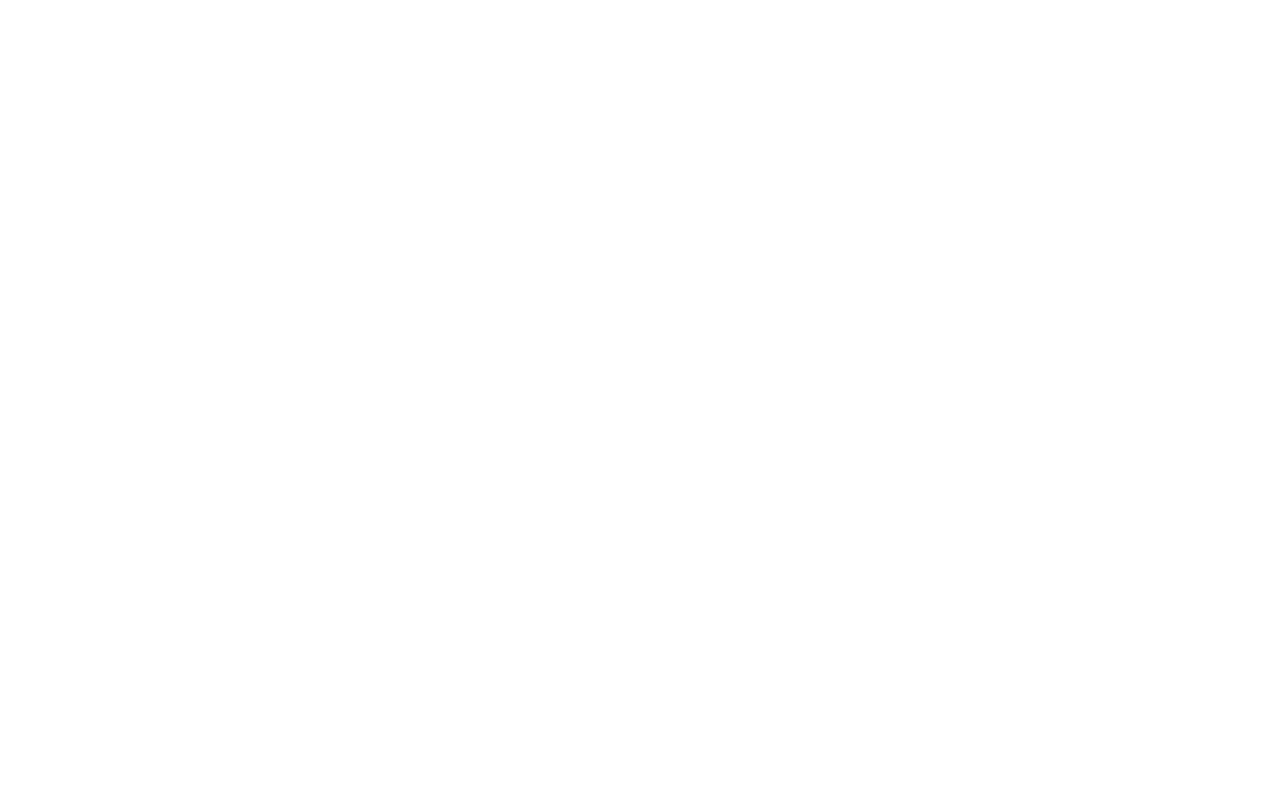
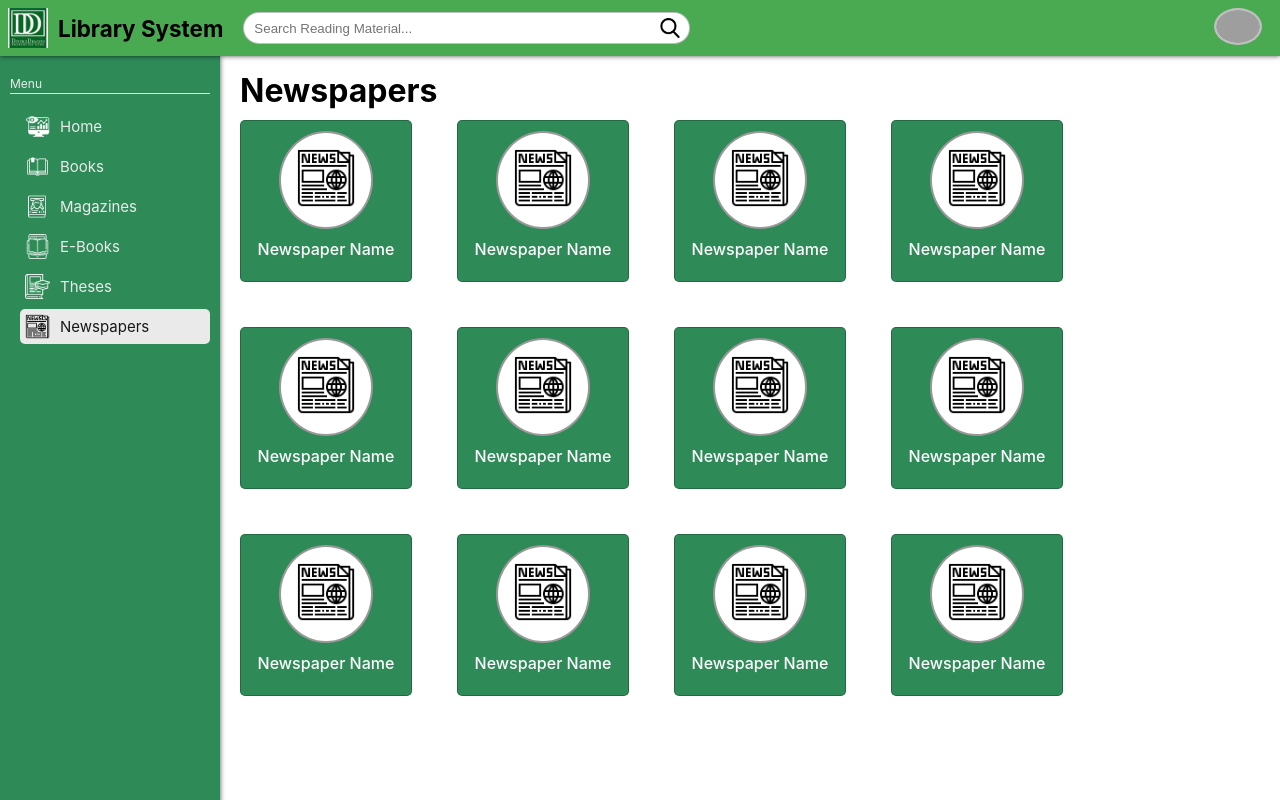
Before and after one commit to marcuelo1/library-fe, a React (Create React App) app: page /newspapers in a window 1280 px wide. Before the commit this address had no page. Built offline with nearby package versions, Linux system fonts and the light colour scheme; grey boxes are pictures that could not be loaded.

Commit message:
added ebooks, theses, and newspapers pages

```diff
--- a/src/App.jsx
+++ b/src/App.jsx
@@ -24,6 +24,9 @@
 import HomeIndexView from './app/features/public/home/views/homeIndexView';
 import BooksIndexView from './app/features/public/books/views/booksIndexView';
 import MagazinesIndexView from './app/features/public/magazines/views/magazinesIndexView';
+import EbooksIndexView from './app/features/public/ebooks/views/ebooksIndexView';
+import ThesesIndexView from './app/features/public/theses/views/thesesIndexView';
+import NewspapersIndexView from './app/features/public/newspapers/views/newspapersIndexView';
 
 const tabs = [
   {
@@ -51,14 +54,14 @@
     inactiveTabIcon: EbookIconWhite
   },
   {
-    urlName: "thesis",
-    tabName: "Thesis",
+    urlName: "theses",
+    tabName: "Theses",
     activeTabIcon: ThesisIcon,
     inactiveTabIcon: ThesisIconWhite
   },
   {
-    urlName: "newspaper",
-    tabName: "Newspaper",
+    urlName: "newspapers",
+    tabName: "Newspapers",
     activeTabIcon: NewspaperIcon,
     inactiveTabIcon: NewspaperIconWhite
   }
@@ -76,6 +79,9 @@
             <Route path="" element={<HomeIndexView />} />
             <Route path="books" element={<BooksIndexView />} />
             <Route path="magazines" element={<MagazinesIndexView />} />
+            <Route path="ebooks" element={<EbooksIndexView />} />
+            <Route path="theses" element={<ThesesIndexView />} />
+            <Route path="newspapers" element={<NewspapersIndexView />} />
           </Route>
         </Routes>
       </div>
--- /dev/null
+++ b/src/app/features/public/ebooks/stylesheets/index.scss
@@ -0,0 +1,14 @@
+#ebooks-index-view {
+  .reading-materials {
+    list-style-type: none;
+    margin: 0;
+    padding: 0;
+    overflow: hidden;
+
+    li {
+      float: left;
+      margin-right: 45px;
+      margin-bottom: 45px;
+    }
+  }
+}
--- /dev/null
+++ b/src/app/features/public/ebooks/views/ebooksIndexView.jsx
@@ -0,0 +1,53 @@
+import React, { Component } from 'react';
+import ReadingMaterialCard from '../../home/views/readingMaterialCard';
+import "../stylesheets/index.scss"
+
+class EbooksIndexView extends Component {
+  state = {  }
+  render() {
+    return (
+      <div id="ebooks-index-view">
+        <ul className="reading-materials">
+          <li>
+            <ReadingMaterialCard type="E-Book" />
+          </li>
+          <li>
+            <ReadingMaterialCard type="E-Book" />
+          </li>
+          <li>
+            <ReadingMaterialCard type="E-Book" />
+          </li>
+          <li>
+            <ReadingMaterialCard type="E-Book" />
+          </li>
+          <li>
+            <ReadingMaterialCard type="E-Book" />
+          </li>
+          <li>
+            <ReadingMaterialCard type="E-Book" />
+          </li>
+          <li>
+            <ReadingMaterialCard type="E-Book" />
+          </li>
+          <li>
+            <ReadingMaterialCard type="E-Book" />
+          </li>
+          <li>
+            <ReadingMaterialCard type="E-Book" />
+          </li>
+          <li>
+            <ReadingMaterialCard type="E-Book" />
+          </li>
+          <li>
+            <ReadingMaterialCard type="E-Book" />
+          </li>
+          <li>
+            <ReadingMaterialCard type="E-Book" />
+          </li>
+        </ul>
+      </div>
+    );
+  }
+}
+
+export default EbooksIndexView;
--- /dev/null
+++ b/src/app/features/public/newspapers/stylesheets/index.scss
@@ -0,0 +1,14 @@
+#newspapers-index-view {
+  .reading-materials {
+    list-style-type: none;
+    margin: 0;
+    padding: 0;
+    overflow: hidden;
+
+    li {
+      float: left;
+      margin-right: 45px;
+      margin-bottom: 45px;
+    }
+  }
+}
--- /dev/null
+++ b/src/app/features/public/newspapers/views/newspapersIndexView.jsx
@@ -0,0 +1,53 @@
+import React, { Component } from 'react';
+import ReadingMaterialCard from '../../home/views/readingMaterialCard';
+import "../stylesheets/index.scss"
+
+class NewspapersIndexView extends Component {
+  state = {  }
+  render() {
+    return (
+      <div id="newspapers-index-view">
+        <ul className="reading-materials">
+          <li>
+            <ReadingMaterialCard type="Newspaper" />
+          </li>
+          <li>
+            <ReadingMaterialCard type="Newspaper" />
+          </li>
+          <li>
+            <ReadingMaterialCard type="Newspaper" />
+          </li>
+          <li>
+            <ReadingMaterialCard type="Newspaper" />
+          </li>
+          <li>
+            <ReadingMaterialCard type="Newspaper" />
+          </li>
+          <li>
+            <ReadingMaterialCard type="Newspaper" />
+          </li>
+          <li>
+            <ReadingMaterialCard type="Newspaper" />
+          </li>
+          <li>
+            <ReadingMaterialCard type="Newspaper" />
+          </li>
+          <li>
+            <ReadingMaterialCard type="Newspaper" />
+          </li>
+          <li>
+            <ReadingMaterialCard type="Newspaper" />
+          </li>
+          <li>
+            <ReadingMaterialCard type="Newspaper" />
+          </li>
+          <li>
+            <ReadingMaterialCard type="Newspaper" />
+          </li>
+        </ul>
+      </div>
+    );
+  }
+}
+
+export default NewspapersIndexView;
--- /dev/null
+++ b/src/app/features/public/theses/stylesheets/index.scss
@@ -0,0 +1,14 @@
+#theses-index-view {
+  .reading-materials {
+    list-style-type: none;
+    margin: 0;
+    padding: 0;
+    overflow: hidden;
+
+    li {
+      float: left;
+      margin-right: 45px;
+      margin-bottom: 45px;
+    }
+  }
+}
--- /dev/null
+++ b/src/app/features/public/theses/views/thesesIndexView.jsx
@@ -0,0 +1,53 @@
+import React, { Component } from 'react';
+import ReadingMaterialCard from '../../home/views/readingMaterialCard';
+import "../stylesheets/index.scss"
+
+class ThesesIndexView extends Component {
+  state = {  }
+  render() {
+    return (
+      <div id="theses-index-view">
+        <ul className="reading-materials">
+          <li>
+            <ReadingMaterialCard type="Thesis" />
+          </li>
+          <li>
+            <ReadingMaterialCard type="Thesis" />
+          </li>
+          <li>
+            <ReadingMaterialCard type="Thesis" />
+          </li>
+          <li>
+            <ReadingMaterialCard type="Thesis" />
+          </li>
+          <li>
+            <ReadingMaterialCard type="Thesis" />
+          </li>
+          <li>
+            <ReadingMaterialCard type="Thesis" />
+          </li>
+          <li>
+            <ReadingMaterialCard type="Thesis" />
+          </li>
+          <li>
+            <ReadingMaterialCard type="Thesis" />
+          </li>
+          <li>
+            <ReadingMaterialCard type="Thesis" />
+          </li>
+          <li>
+            <ReadingMaterialCard type="Thesis" />
+          </li>
+          <li>
+            <ReadingMaterialCard type="Thesis" />
+          </li>
+          <li>
+            <ReadingMaterialCard type="Thesis" />
+          </li>
+        </ul>
+      </div>
+    );
+  }
+}
+
+export default ThesesIndexView;
```
